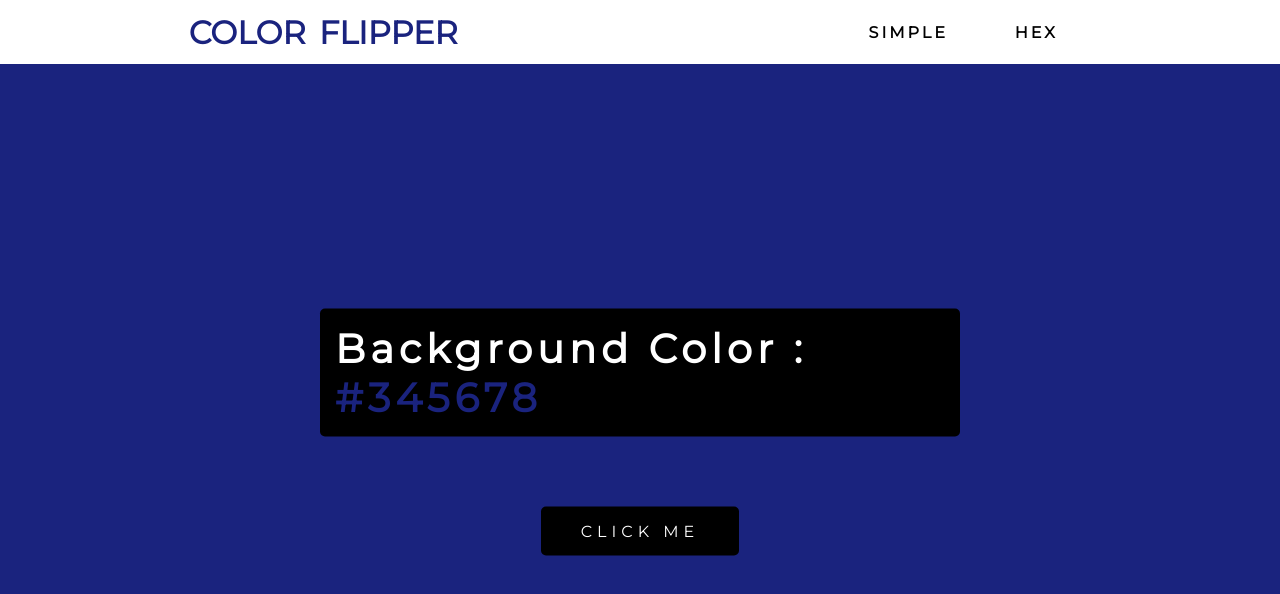
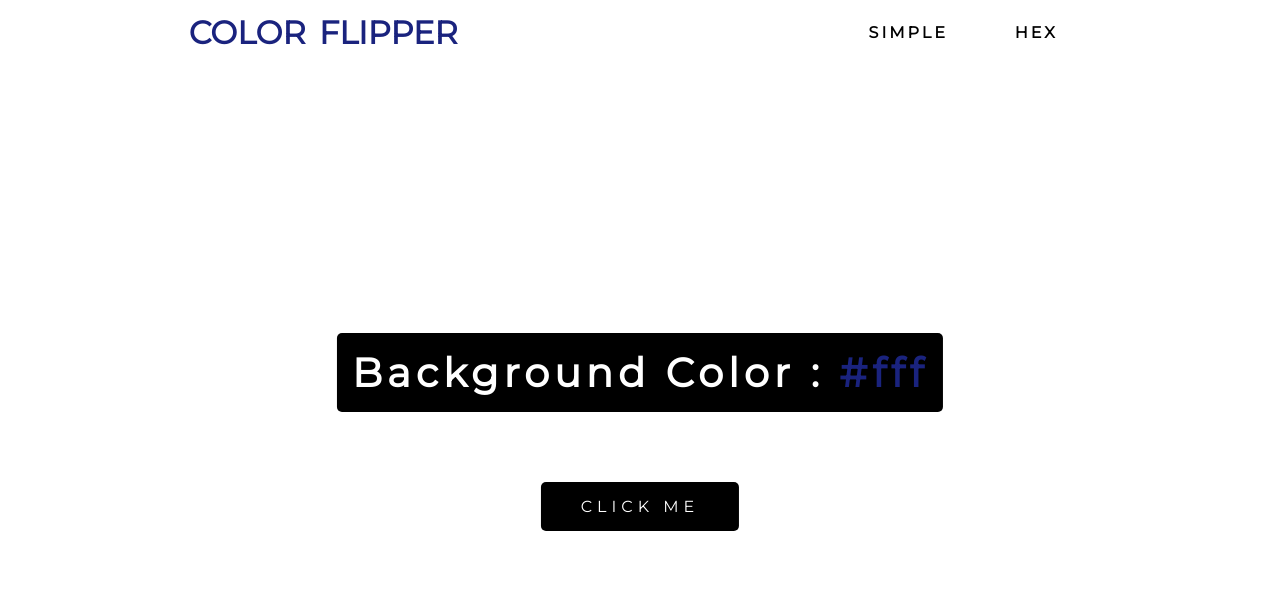
Before and after one commit to JainamParikh0825/a-color-flipper, a plain HTML site: page index.html in a window 1280 px wide. Both pictures are taken after a click on the link "CLICK ME". Drawn offline with Linux system fonts and the light colour scheme.

Commit message:
color changing with simple completed

```diff
--- a/index.html
+++ b/index.html
@@ -14,17 +14,17 @@
     <nav>
       <h2>Color Flipper</h2>
       <ul class="nav-type-change">
-        <li><a href="#">Simple</a></li>
+        <li><a href="./index.html">Simple</a></li>
         <li><a href="#">Hex</a></li>
       </ul>
     </nav>
     <section class="container">
       <div class="color-display">
         <div class="display">
-          Background Color : <span id="color">#345678</span>
+          Background Color : <span id="color">#1a237e</span>
         </div>
         <div class="btn">
-          <a href="#">Click Me</a>
+          <a href="#" id="btn-change-color">Click Me</a>
         </div>
       </div>
     </section>
--- a/js/app.js
+++ b/js/app.js
@@ -0,0 +1,27 @@
+const btnChangeColor = document.getElementById("btn-change-color");
+const container = document.querySelector(".container");
+const color = document.getElementById("color");
+
+const colors = [
+  "red",
+  "green",
+  "blue",
+  "#880e4f",
+  "#7b1fa2",
+  "#1e88e5",
+  "#00b0ff",
+  "#00e5ff",
+  "#1b5e20",
+  "#fff",
+];
+
+// Change Color Button Event Listener
+btnChangeColor.addEventListener("click", () => {
+  let n = Math.floor(Math.random() * 10);
+
+  // Changing styles on based of random number between 0-9
+  container.style.backgroundColor = colors[n];
+
+  // Updating the color text in display
+  color.textContent = colors[n];
+});
```
